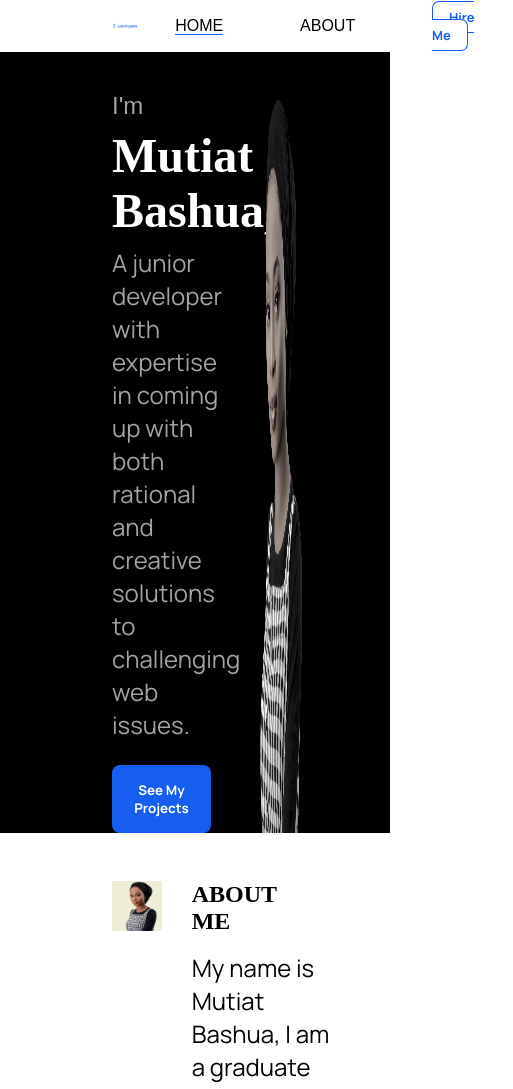
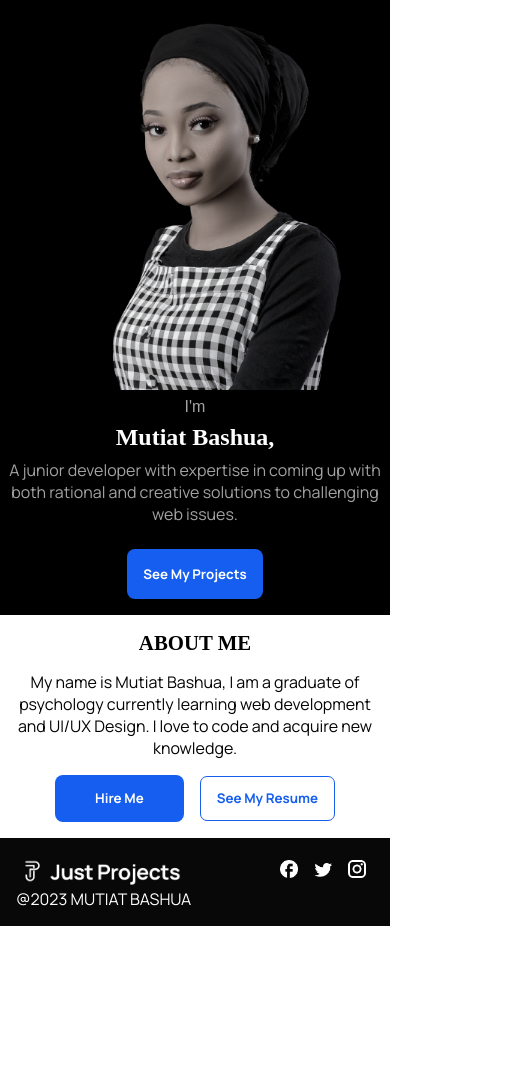
Before and after one commit to MutiatBash/bio, a plain HTML site: page index.html in a window 390 px wide. Shown: the top 1089 px of the page, 513 px wide, since content can reach past the window. After the commit the page ends 926 px from the top, so only its background shows below. Drawn offline with Linux system fonts and the light colour scheme; a web font is replaced by a local one.

Commit message:
updated responsivesness

```diff
--- a/index.html
+++ b/index.html
@@ -10,13 +10,17 @@
   <body>
     <div class="maincont">
       <header>
-        <nav>
-          <img src="images/logo-black.png" alt="logo" />
-          <ul>
+        <nav class="desk">
+          <img src="images/logo-black.png" alt="logo" class="logo" />
+          <ul class="navul">
             <li><a href="" class="capt active">Home</a></li>
             <li><a href="" class="capt">About</a></li>
             <li><a href="" class="hire">Hire Me</a></li>
           </ul>
+        </nav>
+        <nav class="mobile">
+          <img src="images/logo-black.png" alt="logo" class="logo" />
+          <img src="images/logo-black.png" alt="logo" class="logo" />
         </nav>
       </header>
     </div>
--- a/style.css
+++ b/style.css
@@ -5,13 +5,16 @@
   margin: 0;
   box-sizing: border-box;
 }
+.mobile {
+  display: none;
+}
 nav {
   display: flex;
   justify-content: space-between;
   align-items: center;
   padding: 0.5rem 7rem;
 }
-nav img,
+.desk img,
 .footlogo {
   width: 15%;
 }
@@ -84,6 +87,10 @@ nav ul li {
   border: none;
   color: white;
   padding: 1rem;
+}
+.btns {
+  display: flex;
+  justify-content: flex-start;
 }
 .hire2 {
   margin-top: 1.8rem;
@@ -167,3 +174,80 @@ h2 {
   width: 20px;
   margin: 0 1rem;
 }
+
+/* MOBILE VIEW */
+@media only screen and (max-width: 500px) {
+  .moblie {
+    display: flex;
+    justify-content: space-between;
+    align-items: center;
+  }
+  .moblie img {
+    width: 20%;
+  }
+  .desk {
+    display: none;
+  }
+  #home {
+    flex-direction: column-reverse;
+    padding: 1rem 0.5rem;
+  }
+  .hometxt {
+    width: 100%;
+    align-items: center;
+    text-align: center;
+  }
+  #home h1 {
+    font-size: 1.5rem;
+  }
+  #about h2 {
+    font-size: 1.3rem;
+  }
+  #home p,
+  #about p {
+    font-size: 1rem;
+  }
+  .homeimg {
+    width: 100%;
+  }
+  .homeimg img {
+    width: 100%;
+  }
+  #about {
+    flex-direction: column;
+    padding: 1rem;
+  }
+  .aboutimg {
+    display: none;
+  }
+  .abouttxt {
+    width: 100%;
+    align-items: center;
+    text-align: center;
+  }
+  .btns {
+    display: flex;
+    justify-content: space-between;
+    align-items: center;
+    margin: 0;
+  }
+  .hire2 {
+    padding: 0.9rem 2.5rem;
+    margin-top: 0;
+  }
+  .resume {
+    margin-top: 0;
+  }
+  .footer {
+    flex-wrap: wrap;
+    padding: 1rem;
+    text-align: center;
+  }
+  .socials a img {
+    width: 18px;
+    margin: 0 0.5rem;
+  }
+  .footlogo {
+    width: 46%;
+  }
+}
```
